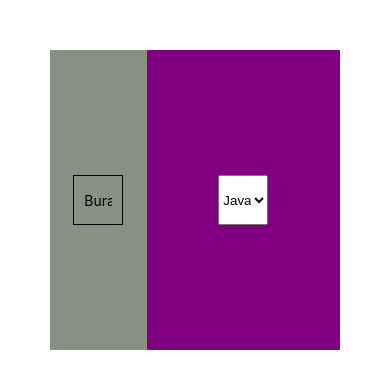
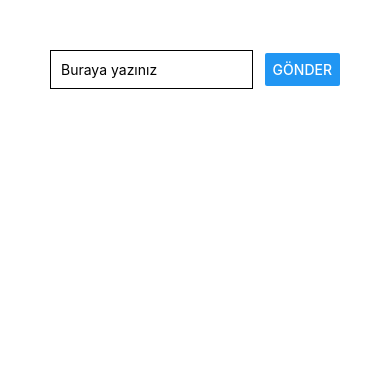
Before and after one commit to barbarosaffan/PublishApp, a React Native app: screen / in a window 390 px wide. Shown: the top 388 px of the page. Built offline with nearby package versions, Linux system fonts and the light colour scheme.

Commit message:
Rewrote everything and made the app working

```diff
--- a/App.js
+++ b/App.js
@@ -1,77 +1,65 @@
-import { StatusBar } from 'expo-status-bar';
 import React, { useState, Component } from 'react';
-import { StyleSheet, Text, View, TextInput, Button } from 'react-native';
+import { StyleSheet, Text, View, TextInput, Button, ScrollView, FlatList } from 'react-native';
 import {Picker} from '@react-native-picker/picker';
 
 const styles = StyleSheet.create({
-  container: {
-    flex: 1,
-    backgroundColor: '#A9A9A9',
+  screen: {
+    padding: 50,
+  },
+  inputContainer: {
+    flexDirection: 'row',
+    justifyContent: 'space-between',
     alignItems: 'center',
-    justifyContent: 'center'
   },
-  viewBorders: {
+  input: {
+    width: '70%',
+    borderColor: 'black',
+    borderWidth: 1,
+    padding: 10,
+  },
+  itemList: {
+    padding: 10,
+    marginVertical: 10,
+    backgroundColor: '#ccc',
     borderColor: 'black',
     borderWidth: 1,
   },
-  textInputStyle: {
-    borderColor: 'black',
-    borderWidth: 1,
-    padding: 10,
-    height: 50,
-    width: 50,
-  },
-  topView: {
-    padding: 50,
-    flexDirection: 'row',
-    height: 400,
-    justifyContent: 'space-around',
-    alignItems: 'stretch',
-  },
-  textInputView: {
-    backgroundColor: '#8A8F83',
-    flex: 1,
-    justifyContent: 'center',
-    alignItems: 'center',
-  },
-  viewAndButtonPicker: {
-    backgroundColor: 'purple',
-    flex: 2,
-    justifyContent: 'center',
-    alignItems: 'center',
-  },
-  pickerStyle : {
-    height: 50,
-    width: 50,
-  }
 });
 
 const App = () => {
-  const [selectedValue, setSelectedValue] = useState("java");
-  const [value, onChangeText] = React.useState()
+  const [enteredBlog, setEnteredBlog] = useState('');
+  const [publishments, setPublishments] = useState([]);
+
+  const BlogInputHandler = (enteredText) => {
+    setEnteredBlog(enteredText);
+  };
+  const addBlogHandler = () => {
+    setPublishments(currentBlogs => [
+      ...currentBlogs,
+      { key: Math.random().toString(), value: enteredBlog }
+    ]);
+  };
+
   return (
-    <View id = 'MainView'>
-     <View style = {styles.topView}>
-        <View style = {styles.textInputView}>
+    <View style={styles.screen}>
+      <View style={styles.inputContainer}>
         <TextInput
-          style = {styles.textInputStyle}
-          onChangeText = {text => onChangeText(text)}
-          value = {value}
-          placeholder = "Buraya yazınız."
+          placeholder="Buraya yazınız"
+          style={styles.input}
+          onChangeText={BlogInputHandler}
+          value={enteredBlog}
         />
-        </View>
-        <View style = {styles.viewAndButtonPicker}>
-        <Picker
-          style = {styles.pickerStyle}
-          selectedValue={selectedValue}
-          onValueChange={(itemValue, itemIndex) => setSelectedValue(itemValue)}>
-          <Picker.Item label="Java" value="java" />
-          <Picker.Item label="JavaScript" value="js" />
-        </Picker>
-        </View>
+        <Button title="GÖNDER" onPress={addBlogHandler} />
       </View>
-    <StatusBar style="auto" />
-  </View>
+      <FlatList
+        data={publishments}
+        renderItem={itemData=> (
+          <View style={styles.itemList}>
+            <Text>{itemData.item.value}</Text>
+          </View>
+        )}
+      />
+    </View>
   );
 }
 
```
